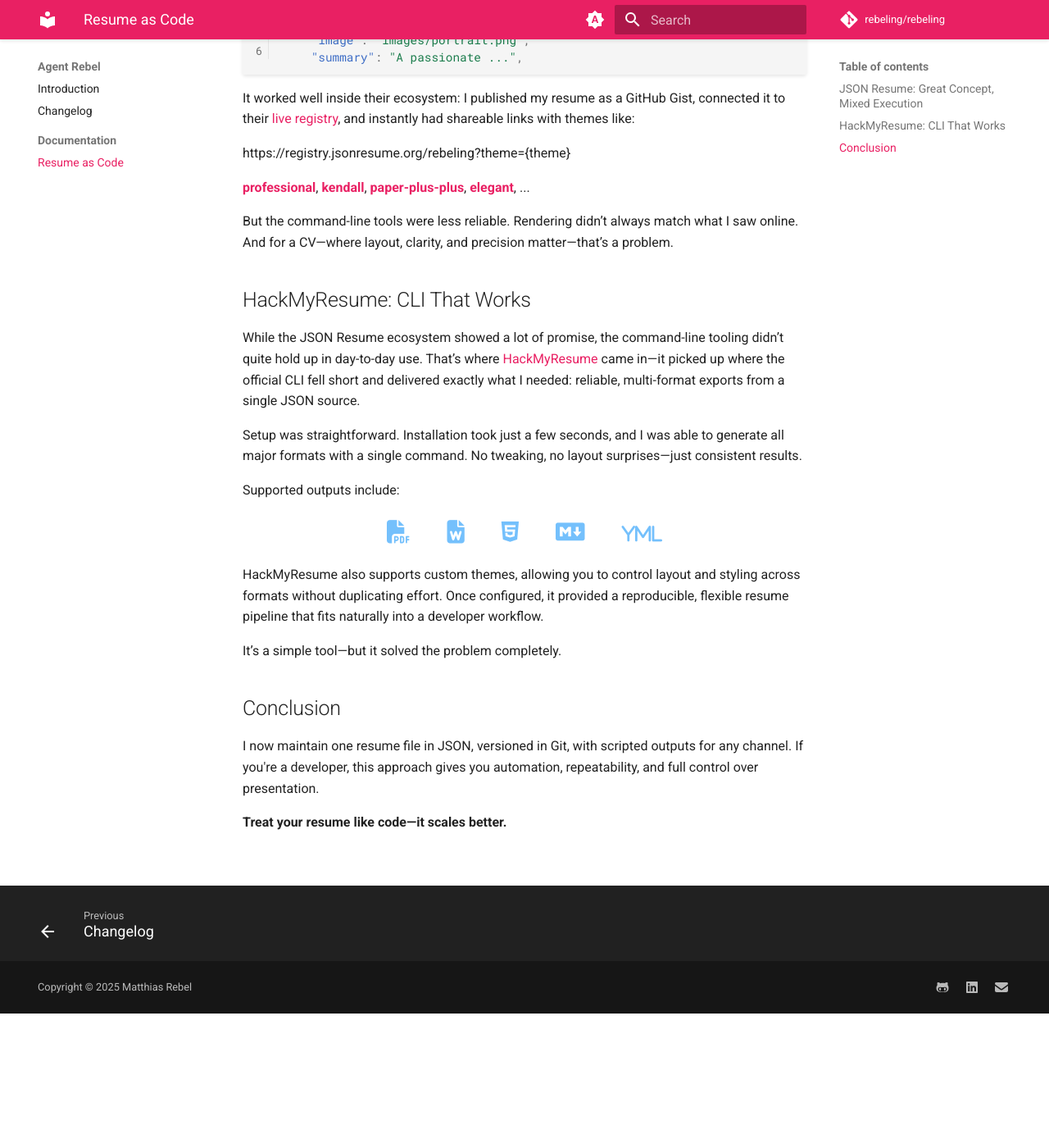
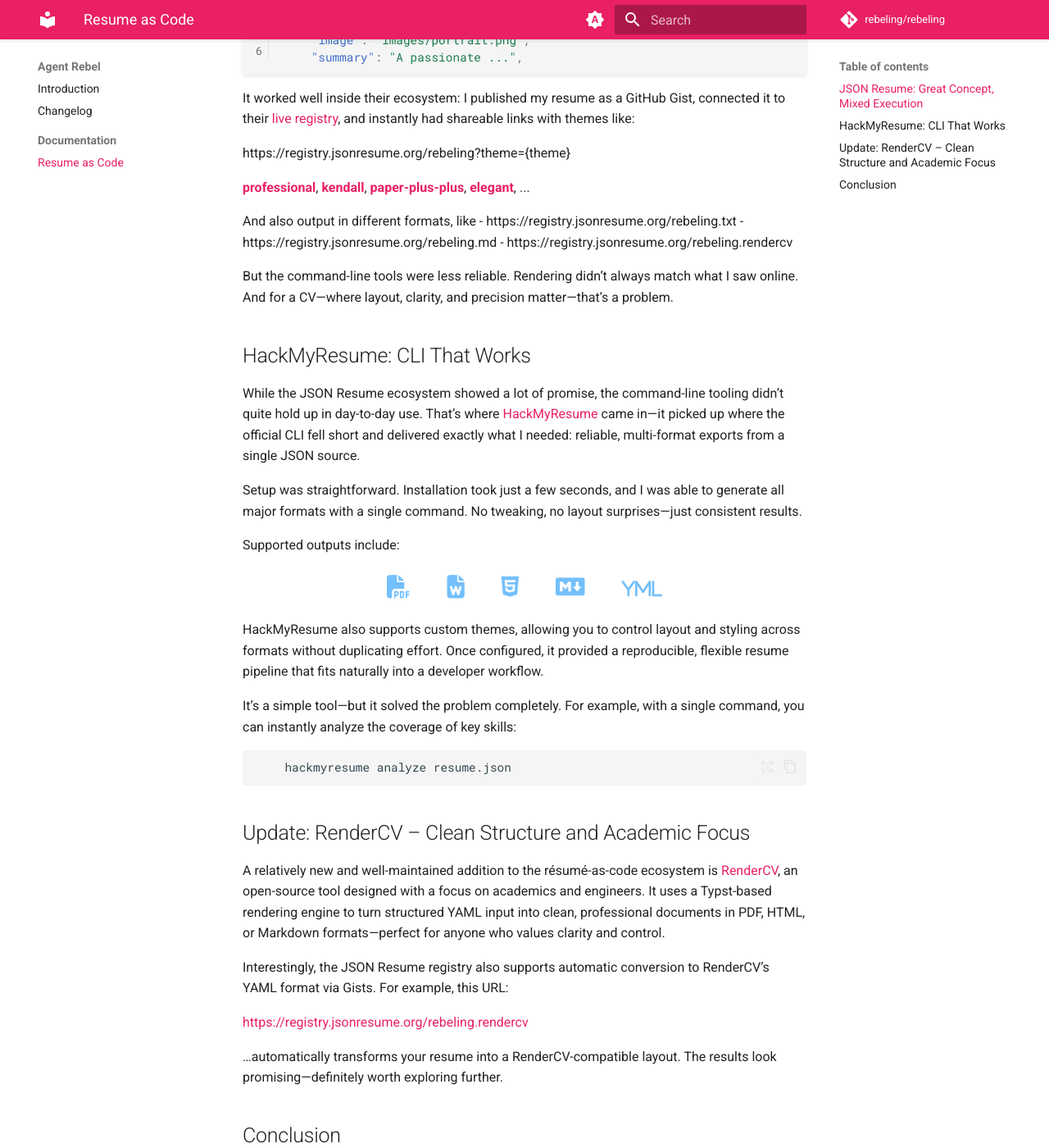
Before and after one commit to rebeling/agent-rebel, an MkDocs documentation site: the page built from docs/posts/resume-as-code.md, in a window 1280 px wide and 1400 px high, scrolled down 714 px. Shown: the whole window at 82% size. Built offline with MkDocs 1.6.1 and Material for MkDocs 9.7.7, drawn with Linux system fonts in a browser that asks for light colours; comment, search, counter and statistics services are not loaded; before the commit the page ends 1950 px from its top, so only the background shows below that.

Commit message:
update on render cv

````diff
--- a/docs/posts/resume-as-code.md
+++ b/docs/posts/resume-as-code.md
@@ -9,6 +9,7 @@ links:
   - JSON Resume registry: https://registry.jsonresume.org
   - JSON Resume Gist: https://gist.github.com/rebeling
   - HackMyResume: https://github.com/hacksalot/HackMyResume
+  - RenderCV: https://rendercv.com
 ---
 
 # Resume as Code
@@ -44,10 +45,15 @@ https://registry.jsonresume.org/rebeling?theme={theme}
 **[paper-plus-plus](https://registry.jsonresume.org/rebeling?theme=paper-plus-plus)**,
 **[elegant](https://registry.jsonresume.org/rebeling?theme=elegant)**, ...
 
+And also output in different formats, like
+- https://registry.jsonresume.org/rebeling.txt
+- https://registry.jsonresume.org/rebeling.md
+- https://registry.jsonresume.org/rebeling.rendercv
+
 But the command-line tools were less reliable. Rendering didn’t always match what I saw online. And for a CV—where layout, clarity, and precision matter—that’s a problem.
 
 ## HackMyResume: CLI That Works
-While the JSON Resume ecosystem showed a lot of promise, the command-line tooling didn’t quite hold up in day-to-day use. That’s where [HackMyResume](https://github.com/hackmyresume/hackmyresume) came in—it picked up where the official CLI fell short and delivered exactly what I needed: reliable, multi-format exports from a single JSON source.
+While the JSON Resume ecosystem showed a lot of promise, the command-line tooling didn’t quite hold up in day-to-day use. That’s where [HackMyResume](https://github.com/hacksalot/HackMyResume) came in—it picked up where the official CLI fell short and delivered exactly what I needed: reliable, multi-format exports from a single JSON source.
 
 Setup was straightforward. Installation took just a few seconds, and I was able to generate all major formats with a single command. No tweaking, no layout surprises—just consistent results.
 
@@ -79,7 +85,22 @@ Supported outputs include:
 
 HackMyResume also supports custom themes, allowing you to control layout and styling across formats without duplicating effort. Once configured, it provided a reproducible, flexible resume pipeline that fits naturally into a developer workflow.
 
-It’s a simple tool—but it solved the problem completely.
+It’s a simple tool—but it solved the problem completely. For example, with a single command, you can instantly analyze the coverage of key skills:
+
+```
+    hackmyresume analyze resume.json
+```
+
+## Update: RenderCV – Clean Structure and Academic Focus
+
+A relatively new and well-maintained addition to the résumé-as-code ecosystem is [RenderCV](https://rendercv.com), an open-source tool designed with a focus on academics and engineers. It uses a Typst-based rendering engine to turn structured YAML input into clean, professional documents in PDF, HTML, or Markdown formats—perfect for anyone who values clarity and control.
+
+Interestingly, the JSON Resume registry also supports automatic conversion to RenderCV’s YAML format via Gists. For example, this URL:
+
+[https://registry.jsonresume.org/rebeling.rendercv](https://registry.jsonresume.org/rebeling.rendercv)
+
+…automatically transforms your resume into a RenderCV-compatible layout. The results look promising—definitely worth exploring further.
+
 
 ## Conclusion
 
````
Also changed, not shown: docs/resume/README.md (+3 -0 lines).
